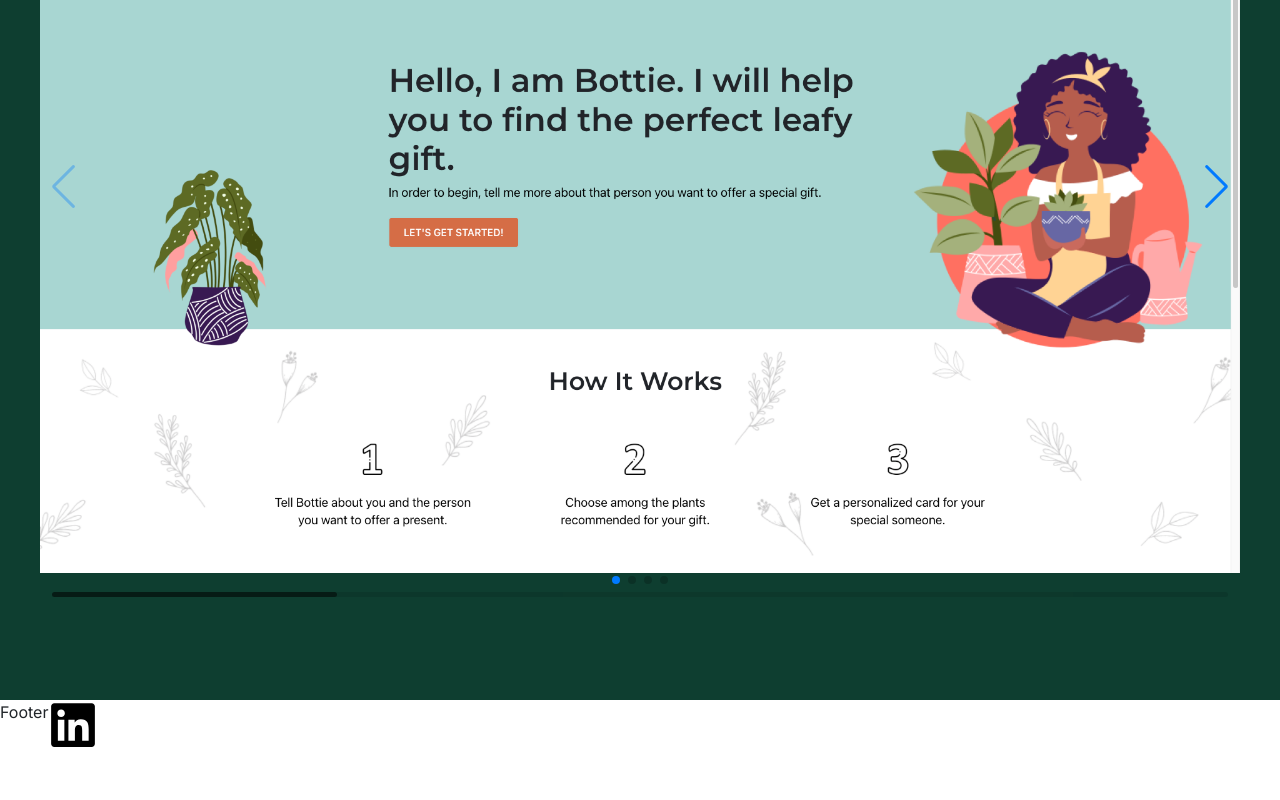
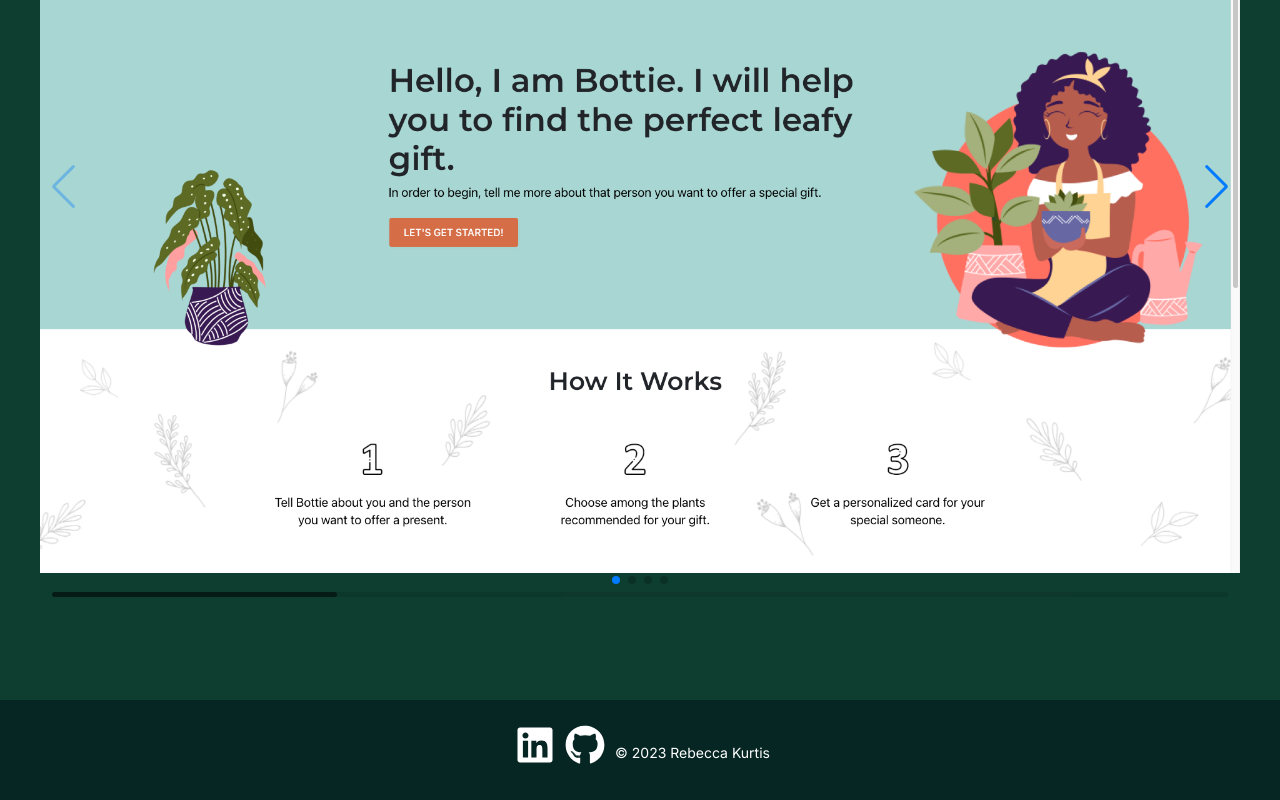
Before and after one commit to rebecca-kurtis/traction-rec-cover-app, a Next.js app: page / in a window 1280 px wide. Shown: the part 2035-2835 px from the top of the page. Before the commit the page ends 2805 px from the top, so only its background shows below. Built offline with nearby package versions, Linux system fonts and the light colour scheme; a web font is replaced by a local one.

Commit message:
Add footer icons and styling

```diff
--- a/components/Footer.tsx
+++ b/components/Footer.tsx
@@ -2,23 +2,28 @@ import React from 'react';
 import styles from "../styles/Footer.module.scss";
 import Image from "next/image";
 // import { FontAwesomeIcon } from '@fortawesome/react-fontawesome';
-// import { faLinkedIn } from '@fortawesome/free-solid-svg-icons'
+// import { faLinkedIn } from '';
+import { FaLinkedin } from "react-icons/fa";
+import { FaGithub } from "react-icons/fa";
+
 
 interface FooterProps {
 
 }
 
 export const Footer: React.FC<FooterProps> = ({}) => {
+  let linkedInUrl = "https://www.linkedin.com/in/rebeccakurtis/";
+  let githubUrl = "https://github.com/rebecca-kurtis/";
     return (
       <div className={styles.footerContainer}>
-        Footer
-        <Image
-          className={styles.footerIcons}
-          src="/images/linkedin-white.svg"
-          alt=""
-          width={50}
-          height={50}
-        />
+        <div className={styles.footerIconContainer}>
+         <a href={linkedInUrl} target="__blank" > <FaLinkedin className={styles.footerIcons} /></a>
+         <a href={githubUrl} target="__blank" > <FaGithub className={styles.footerIcons} /></a>
+        </div>
+        <div className={styles.footerCopyrightContainer}>
+        <p className={styles.copyrightText}>© 2023 Rebecca Kurtis</p>
+        </div>
+
       </div>
     );
 }
--- a/styles/Footer.module.scss
+++ b/styles/Footer.module.scss
@@ -2,9 +2,36 @@
 
 .footerContainer {
   display: flex;
-  height: 70px;
+  height: 100px;
+  flex-direction: row;
+  background-color: $darkestGreen;
+  justify-content: center;
+  padding-top: 20px;
+
+}
+.footerIconContainer {
+  display: flex;
+  flex-direction: row;
+  justify-content: center;
+  align-content: center;
 }
 
 .footerIcons {
-  // color: $white;
+  color: $white;
+  width: 50px;
+  height: 50px;
+  padding: 5px;
 }
+
+.footerCopyrightContainer {
+  display: flex;
+  flex-direction: row;
+  color: $white;
+  justify-content: center;
+  align-items: center;
+  padding-left: 5px;
+}
+
+.copyrightText {
+  font-size: 14px;
+}
```
